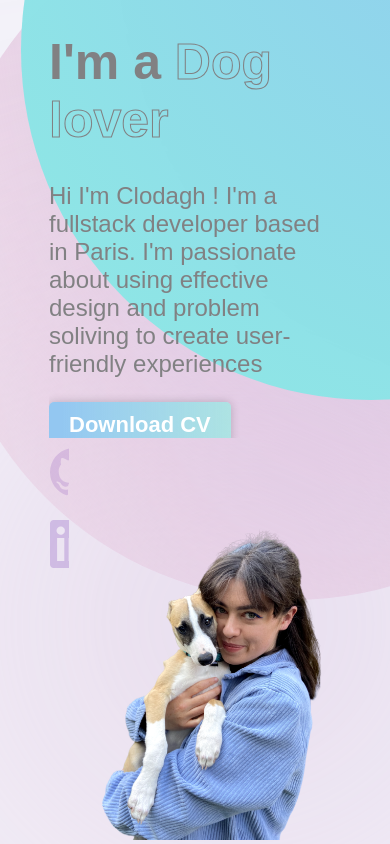
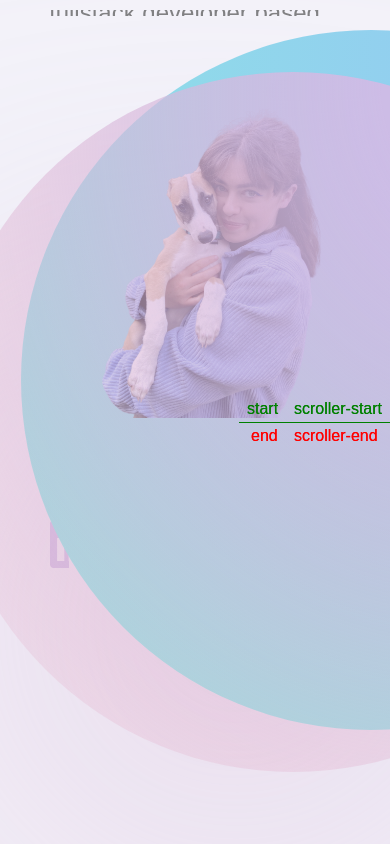
Before and after one commit to clodaghsmurphy/Portfolio, a React (Create React App) app in the folder my-ts-react-app/: page / in a window 390 px wide. Shown: the top 844 px of the page. Built offline with nearby package versions, Linux system fonts and the light colour scheme.

Commit message:
started bubble animaiton

```diff
--- a/my-ts-react-app/package.json
+++ b/my-ts-react-app/package.json
@@ -11,6 +11,7 @@
     "@types/react": "^18.2.21",
     "@types/react-dom": "^18.2.7",
     "framer-motion": "^10.16.4",
+    "gsap": "^3.12.2",
     "node-sass": "^9.0.0",
     "react": "^18.2.0",
     "react-dom": "^18.2.0",
--- a/my-ts-react-app/src/css/Home.css
+++ b/my-ts-react-app/src/css/Home.css
@@ -2,6 +2,7 @@
   height: 100vh; }
   .home-section .home-container {
     display: flex;
+    align-items: center;
     overflow: hidden;
     margin-left: auto;
     margin-right: auto;
@@ -10,17 +11,22 @@
     height: 100vh;
     width: 80%;
     position: relative;
-    z-index: 10; }
+    z-index: 10;
+    overflow: hidden; }
     @media screen and (max-width: 771px) {
       .home-section .home-container {
-        flex-direction: column; } }
+        flex-direction: column;
+        height: 50vh; } }
     .home-section .home-container .left-column {
+      height: 50vh;
       flex: 70%;
       display: flex;
       align-items: center;
       justify-content: space-between;
       margin: 10px;
       color: #818183; }
+      .home-section .home-container .left-column .description {
+        z-index: 20; }
         .home-section .home-container .left-column .description h1 {
           font-size: 50px;
           font-family: sans-serif; }
@@ -31,6 +37,7 @@
           font-size: 24px; }
         .home-section .home-container .left-column .description .cta {
           color: white;
+          z-index: 20;
           font-family: sans-serif;
           font-weight: 600;
           font-size: 22px;
@@ -46,6 +53,10 @@
             background: linear-gradient(90deg, #93c7f1 7%, #8bf0e1 100%);
             transform: scale(1.01); }
     .home-section .home-container .right-column {
+      height: 50vh;
+      display: flex;
+      align-items: center;
+      justify-content: center;
       overflow: visible;
       position: relative; }
       .home-section .home-container .right-column .avatar-container {
@@ -58,16 +69,16 @@
           position: relative; }
   .home-section .blue-ball {
     z-index: 1;
-    top: 50px;
+    top: 45%;
     right: 5%;
     transform: translate(50%, -50%);
     position: absolute; }
   .home-section .pink-ball {
-    z-index: 0;
-    top: 250px;
+    z-index: 10;
+    top: 50%;
     right: 25%;
     transform: translate(50%, -50%);
-    position: absolute; }
+    position: fixed; }
   .home-section .bg-blur {
     z-index: 0;
     position: absolute;
--- a/my-ts-react-app/src/pages/Home.tsx
+++ b/my-ts-react-app/src/pages/Home.tsx
@@ -1,8 +1,13 @@
 import "../css/Home.css";
 import avatar from "../media/avatar.png"
 import pinkBall from "../media/pink-ball.svg";
+import { useLayoutEffect, useRef } from "react";
 import blueBall from "../media/blue-ball.svg";
 import TypeWriter from "../utils/TypeWriter";
+import { gsap } from "gsap";
+import { ScrollTrigger } from "gsap/ScrollTrigger";
+
+
 
 
 const TypeWriterConfigs = {
@@ -25,6 +30,35 @@ function Home() {
     //         />
     //     </motion.div>
     // )
+    gsap.registerPlugin(ScrollTrigger);
+    const myRef = useRef<HTMLImageElement | null>(null);
+
+    useLayoutEffect(() => {
+       const pinkBall = myRef.current;
+
+        const initialY = pinkBall?.getBoundingClientRect()?.top;
+        console.log(initialY);
+       const tl = gsap.timeline({
+            scrollTrigger: {
+                trigger: pinkBall,
+                start: "center center",
+                end: "bottom center",
+                markers: true,
+                scrub: true,
+            },
+        });
+        tl.to(pinkBall, {
+            top: '-200px',
+
+          })
+          .to(pinkBall, {
+              x: '-10%',
+          })
+          .to(pinkBall, {
+            scale: 1.5,
+            duration: 1,
+        })
+    })
 	return (
     <div className="home-section">
         <div className="home-container">
@@ -44,7 +78,7 @@ function Home() {
             </div>
         </div>
             <img className="blue-ball" src={blueBall} alt="blue-ball" />
-            <img className="pink-ball" src={pinkBall} alt="pink-ball" />
+            <img className="pink-ball" src={pinkBall} ref={myRef} alt="pink-ball" />
             <img src={pinkBall} alt="bg-blur" className="bg-blur" />
     </div>
   );
--- a/my-ts-react-app/src/sass/Home.scss
+++ b/my-ts-react-app/src/sass/Home.scss
@@ -4,6 +4,7 @@
     height: 100vh;
     .home-container {
         display: flex;
+        align-items: center;
         overflow: hidden;
         margin-left: auto;
         margin-right: auto;
@@ -13,10 +14,13 @@
         width: 80%;
         position: relative;
         z-index: 10;
+        overflow: hidden;
         @media screen and (max-width: $screen-width-sm){
             flex-direction: column;
+            height: 50vh;
         }
         .left-column {
+            height: 50vh;
             flex: 70%;
             display: flex;
             align-items: center;
@@ -24,6 +28,7 @@
             margin: 10px;
             color: $font-color;
             .description {
+                z-index: 20;
                 h1 {
                     font-size: 50px;
                     font-family: sans-serif;
@@ -37,6 +42,7 @@
                 }
                 .cta {
                     color: white;
+                    z-index: 20;
                     font-family: sans-serif;
                     font-weight: 600;
                     font-size: 22px;
@@ -56,6 +62,10 @@
             }
         }
         .right-column {
+            height: 50vh;
+            display: flex;
+            align-items: center;
+            justify-content: center;
             overflow: visible;
             position: relative;
             .avatar-container {
@@ -73,17 +83,17 @@
     }
     .blue-ball {
         z-index: 1;
-        top: 50px;
+        top: 45%;
         right: 5%;
         transform: translate(50%, -50%);
         position: absolute;
     }
     .pink-ball {
-        z-index: 0;
-        top: 250px;
+        z-index: 10;
+        top: 50%;
         right: 25%;
         transform: translate(50%, -50%);
-        position: absolute;
+        position: fixed;
     }
 
     .bg-blur{
```
Also changed, not shown: 1 other file (tests, documents, lock files or other folders). Lines whose indentation alone changed are shown as unchanged.
